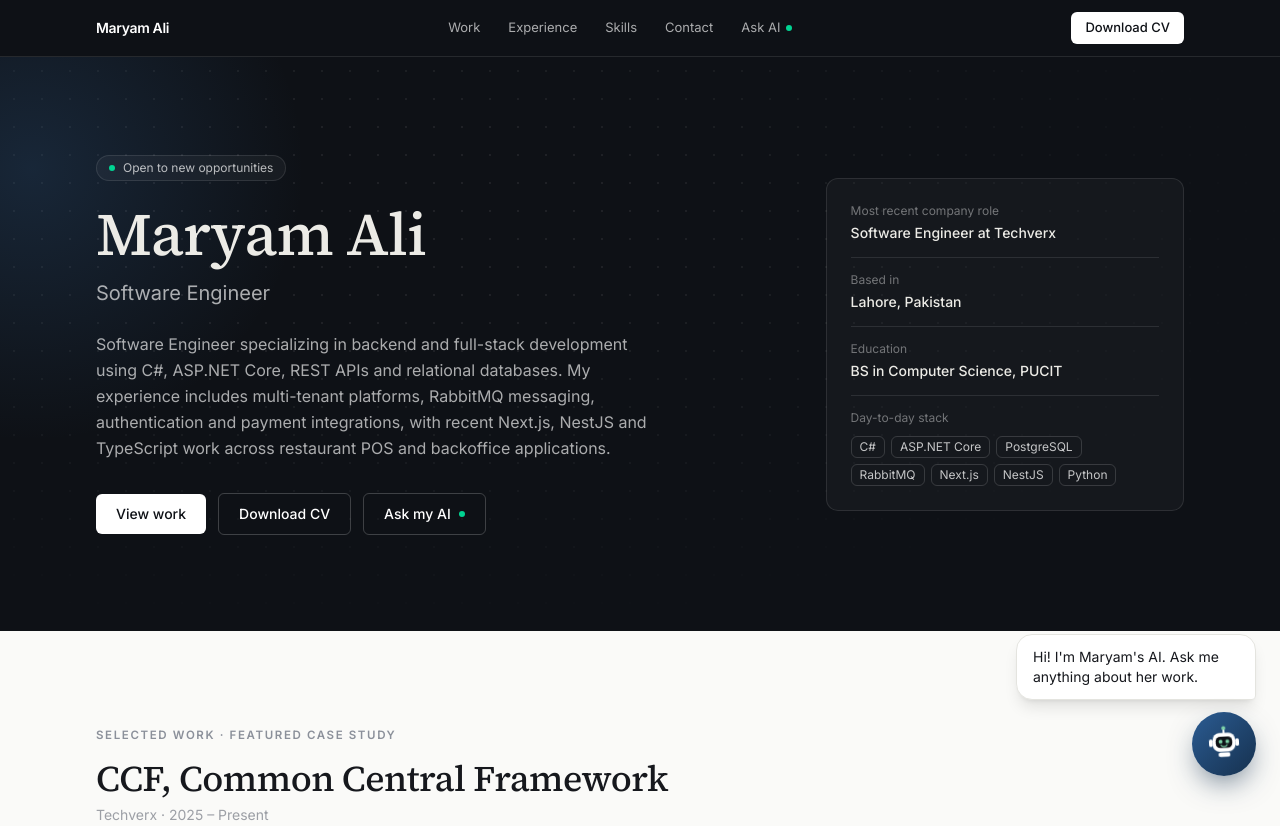
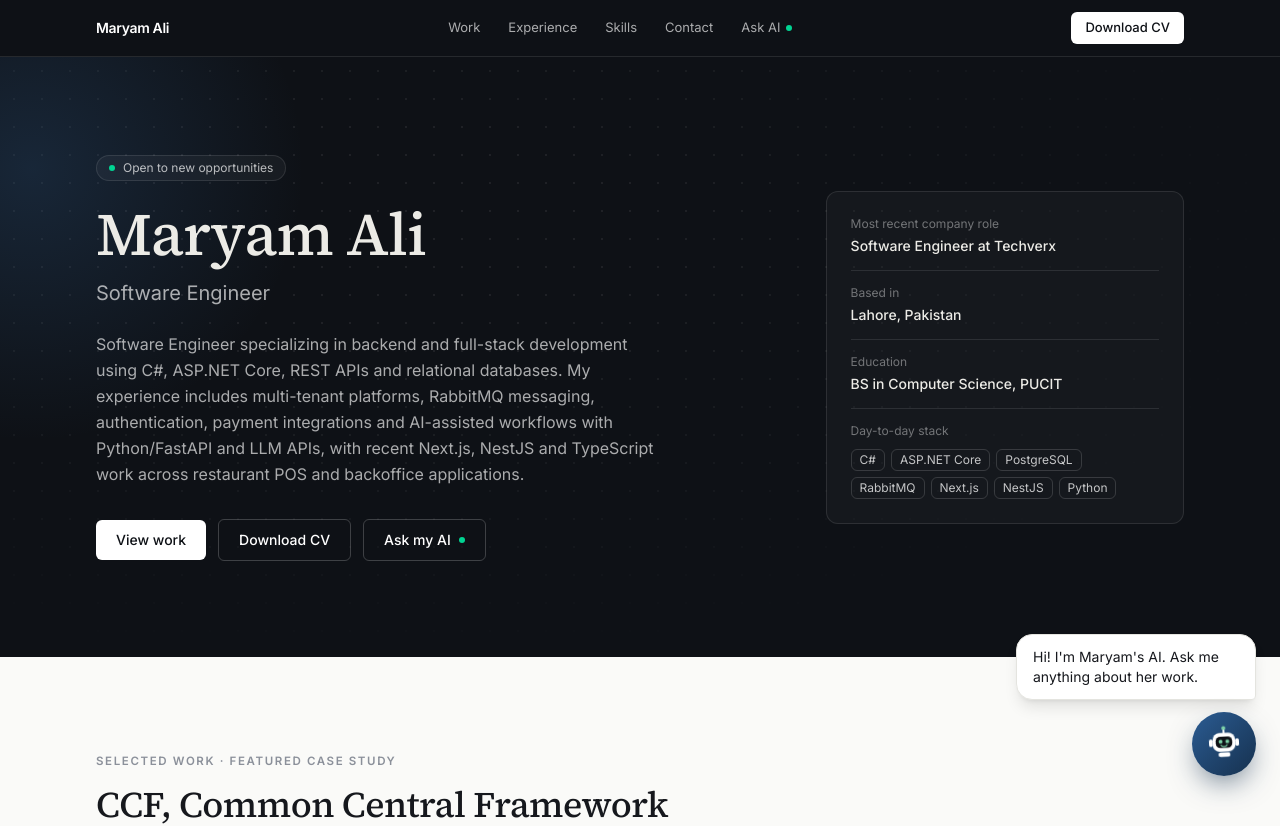
Before and after one commit to merium6/PersonalPortfolio, a Next.js app in the folder portfolio/: page / in a window 1280 px wide. Shown: the top 826 px of the page. Built offline with nearby package versions, Linux system fonts and the light colour scheme.

Commit message:
feat: add AI workflows to hero summary
Co-Authored-By: Claude Sonnet 4.6 <noreply@anthropic.com>

```diff
--- a/portfolio/src/data/profile.ts
+++ b/portfolio/src/data/profile.ts
@@ -10,7 +10,7 @@ export const profile = {
   available: true,
   availability: "Open to new opportunities",
   summary:
-    "Software Engineer specializing in backend and full-stack development using C#, ASP.NET Core, REST APIs and relational databases. My experience includes multi-tenant platforms, RabbitMQ messaging, authentication and payment integrations, with recent Next.js, NestJS and TypeScript work across restaurant POS and backoffice applications.",
+    "Software Engineer specializing in backend and full-stack development using C#, ASP.NET Core, REST APIs and relational databases. My experience includes multi-tenant platforms, RabbitMQ messaging, authentication, payment integrations and AI-assisted workflows with Python/FastAPI and LLM APIs, with recent Next.js, NestJS and TypeScript work across restaurant POS and backoffice applications.",
   capabilities: [
     {
       title: "Backend & APIs",
```
